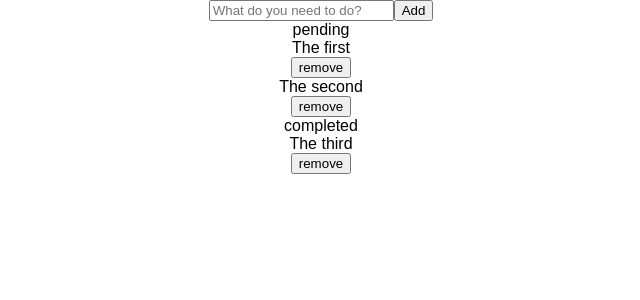
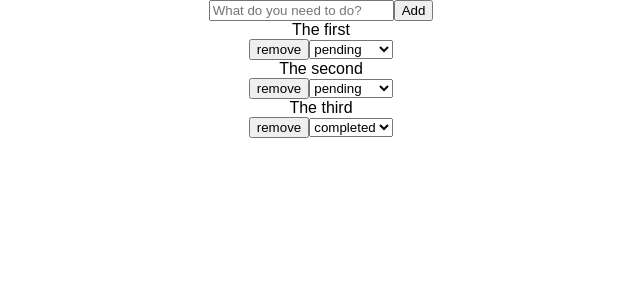
Before and after one commit to dochoaj/react-todo, a React (Create React App) app: page / in a window 1280 px wide. Shown: the top 300 px of the page, without its empty margins (319-959 px from the left). Built offline with nearby package versions, Linux system fonts and the light colour scheme.

Commit message:
Change task status feature

```diff
--- a/src/App.js
+++ b/src/App.js
@@ -29,6 +29,8 @@ class App extends Component {
     return statuses.map(status => {
       return (
         <Board key={status}
+               availableBoards={this.state.statuses}
+               onTaskStatusChange={this.onTaskStatusChange}
                onTaskRemove={this.onTaskRemove}
                title={status}
                tasks={ tasks.filter( x => x.status === status) } />
@@ -58,13 +60,25 @@ class App extends Component {
   }
 
   onTaskRemove = (id) => {
-    const index = this.state.tasks.findIndex(el => el.id === id)
+    const index = this.state.tasks.findIndex(el => el.id === id);
     index >= 0 && this.setState((prevState) => {
       return {
         tasks: prevState.tasks.filter((_, i) => i !== index)
       };
     });
   }
+
+  onTaskStatusChange = (id, newStatus) => {
+    const index = this.state.tasks.findIndex(el => el.id === id);
+    index >= 0 && this.setState((prevState) => {
+      // New status task is always treat as a new task, this is done to improve UX. If
+      // I move a task I expect that task new location is always the last in each status list.
+      const task = prevState.tasks[index];
+      task.status = newStatus;
+      const tasks = [...prevState.tasks.filter((_, i) => i !== index), task];
+      return { tasks };
+    });
+  }
 }
 
 export default App;
--- a/src/Board.js
+++ b/src/Board.js
@@ -5,9 +5,6 @@ class Board extends Component {
   render() {
     return (
       <div className='Board'>
-        <div className='Title'>
-          {this.props.title}
-        </div>
         <div className='Content'>
           {this.renderTasks()}
         </div>
@@ -21,6 +18,8 @@ class Board extends Component {
 
       return (
         <Task id={id}
+              availableBoards={this.props.availableBoards}
+              onStatusChange={this.props.onTaskStatusChange}
               onRemove={this.props.onTaskRemove}
               key={id}
               description={description}
--- a/src/Task.js
+++ b/src/Task.js
@@ -2,24 +2,42 @@ import React, { Component } from 'react';
 
 class Task extends Component {
   render() {
+    const { description, status } = this.props;
+
     return (
       <div className='Task'>
         <div className='Description'>
-          {this.props.description}
+          {description}
         </div>
         <div className='Actions'>
           <button onClick={this.onRemoveButtonClick}>
             remove
           </button>
+          <select value={status} onChange={this.onTaskStatusChange}>
+            <option value='none' disabled>Move to...</option>
+            {this.renderOptions()}
+          </select>
         </div>
       </div>
     );
+  }
+
+  renderOptions() {
+    return this.props.availableBoards.map(board => {
+      return (
+        <option key={board} value={board}>{board}</option>
+      );
+    });
   }
 
   onRemoveButtonClick = (event) => {
     event.preventDefault();
     this.props.onRemove(this.props.id);
   }
+
+  onTaskStatusChange = (event) => {
+    this.props.onStatusChange(this.props.id, event.target.value);
+  }
 }
 
 export default Task;
```
